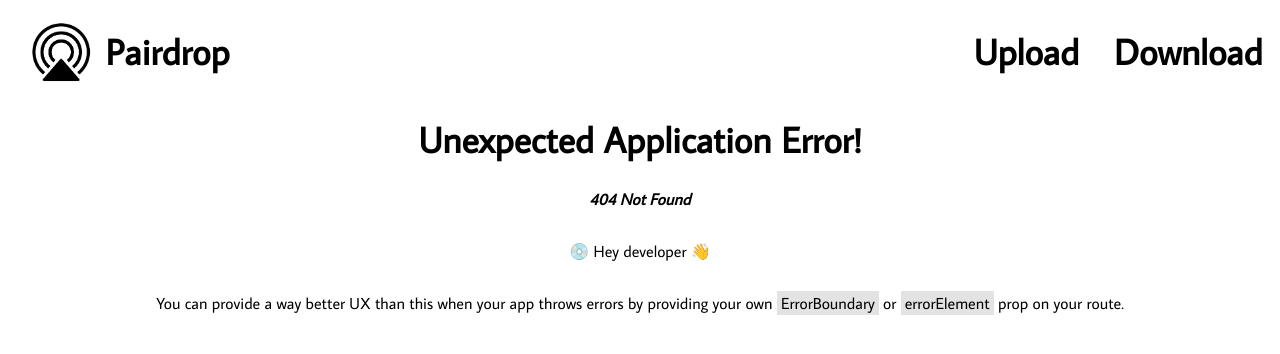
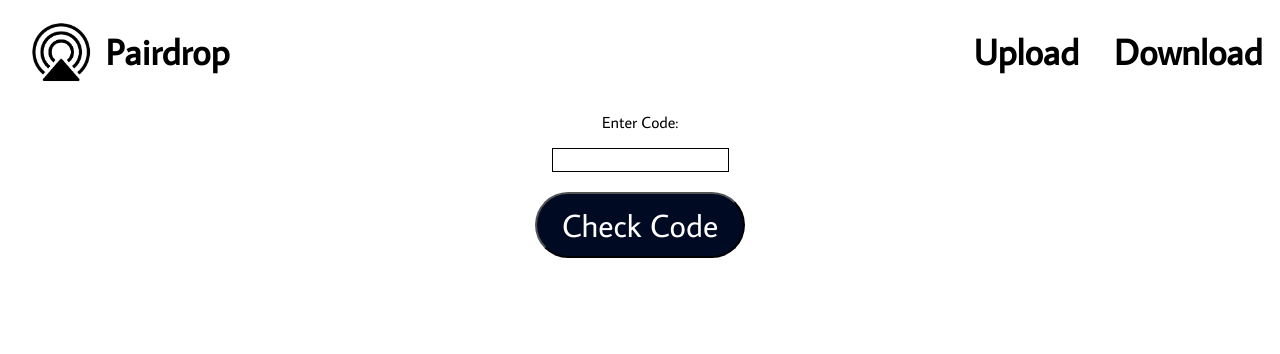
Before and after one commit to mattlabarca10/Web-Based-AirDrop, a React (Vite) app in the folder app/: page /download in a window 1280 px wide. Before the commit this address had no page. Shown: the top 354 px of the page. Built offline with nearby package versions, Linux system fonts and the light colour scheme.

Commit message:
built download page

```diff
--- a/app/src/routes.jsx
+++ b/app/src/routes.jsx
@@ -3,6 +3,7 @@ import { createBrowserRouter } from "react-router-dom"
 // importing routes
 import { Root } from "./routes/root/root";
 import { Upload } from "./routes/upload/upload";
+import { Download } from "./routes/download/download";
 // using React-Router
 // see https://reactrouter.com/en/main for more info
 
@@ -15,6 +16,10 @@ const routes = [
     {
         path: "/upload",
         element: <Upload />,
+    },
+    {
+        path: "/download",
+        element: <Download />,
     }
 ];
 
--- /dev/null
+++ b/app/src/routes/download/download.css
@@ -0,0 +1,14 @@
+.blackButton {
+    font-size: 32px;
+    border-radius: 999px;
+    background-color: #000A22;
+    padding: 10px 25px;
+    color: white;
+    text-align: center;
+    text-decoration: none;
+    cursor: pointer;
+}
+
+input {
+    border: 1px solid black;
+}
--- /dev/null
+++ b/app/src/routes/download/download.jsx
@@ -0,0 +1,32 @@
+import React , {useState} from "react";
+
+import "./download.css";
+import  BlackButton  from "../../components/blackButton/blackButton";
+
+function Download() {
+    const [isImgReady, setIsImgReady] = useState(false);
+    const [code, setCode] = useState(false);
+    function handleClick() {
+        setIsImgReady(true);
+        console.log(code); //to do fetch image from code
+    }
+    const handleInputChange = (event) => {
+        setCode(event.target.value);
+    }
+    return (
+        <>
+            <p> Enter Code: </p>
+            <input onChange={handleInputChange}/>
+            <br/>
+            {(!isImgReady) && <>
+                <BlackButton text = {"Check Code"}  onClick={handleClick}/>
+            </>}
+
+            {(isImgReady) && <>
+            <a className="blackButton" download = "/"> Download </a>
+            </>}
+        </>
+    )
+}
+
+export { Download };
```
